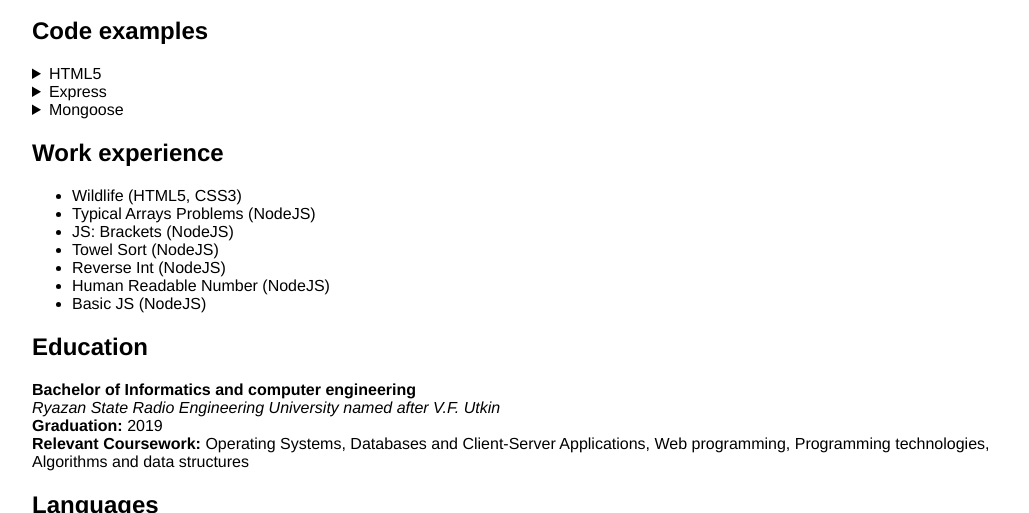
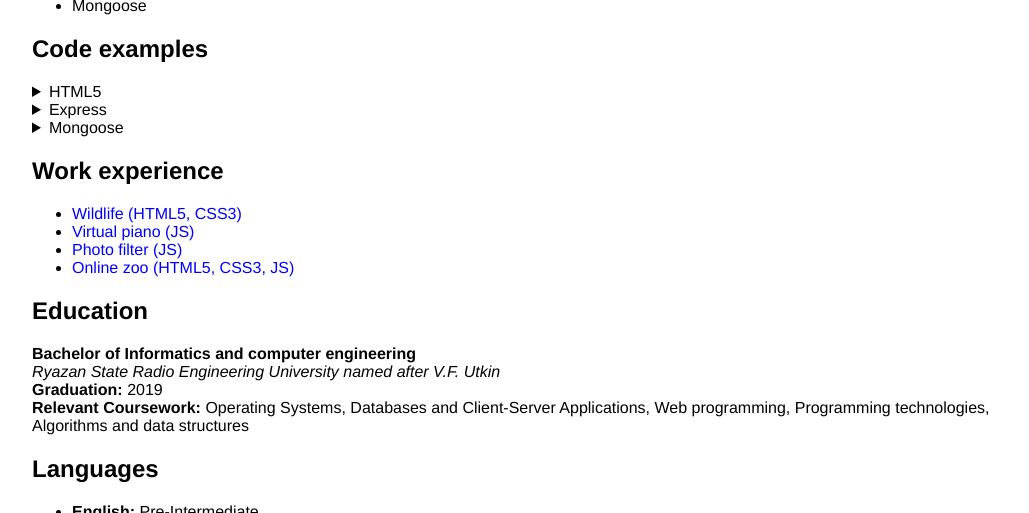
Before and after one commit to qwelol/rsschool-cv, a plain HTML site: page index.html in a window 1280 px wide. Shown: the part 760-1273 px from the top of the page, without its empty margins (118-1147 px from the left). Drawn offline with Linux system fonts and the light colour scheme.

Commit message:
refactor: upd work experience links

```diff
--- a/index.html
+++ b/index.html
@@ -33,6 +33,10 @@
               <span>Telegram:</span>
               <a class="link" href="https://t.me/Alex_Here" target="_blank">@Alex_Here</a
               >
+            </li>
+            <li>
+              <span>Discord:</span>
+              <span>NoFake#1717</span>
             </li>
           </ul>
         </section>
@@ -112,13 +116,30 @@
         <section>
           <h2 class="header">Work experience</h2>
           <ul>
-            <li>Wildlife (HTML5, CSS3)</li>
-            <li>Typical Arrays Problems (NodeJS)</li>
-            <li>JS: Brackets (NodeJS)</li>
-            <li>Towel Sort (NodeJS)</li>
-            <li>Reverse Int (NodeJS)</li>
-            <li>Human Readable Number (NodeJS)</li>
-            <li>Basic JS (NodeJS)</li>
+            <li>
+              <a href=
+              "https://rolling-scopes-school.github.io/qwelol-JSFE2021Q1/wildlife/"
+              class="link">
+              Wildlife (HTML5, CSS3)</a>
+            </li>
+            <li>
+              <a href=
+              "https://rolling-scopes-school.github.io/qwelol-JSFE2021Q1/virtual-piano/"
+              class="link">
+              Virtual piano (JS)</a>
+            </li>
+            <li>
+              <a href=
+              "https://rolling-scopes-school.github.io/qwelol-JSFE2021Q1/photo-filter/"
+              class="link">
+              Photo filter (JS)</a>
+            </li>
+            <li>
+              <a href=
+              "https://rolling-scopes-school.github.io/qwelol-JSFE2021Q1/online-zoo/pages/landing/index.html"
+              class="link">
+              Online zoo (HTML5, CSS3, JS)</a>
+            </li>
           </ul>
         </section>
         <section>
```
Also changed, not shown: 1 other file.
